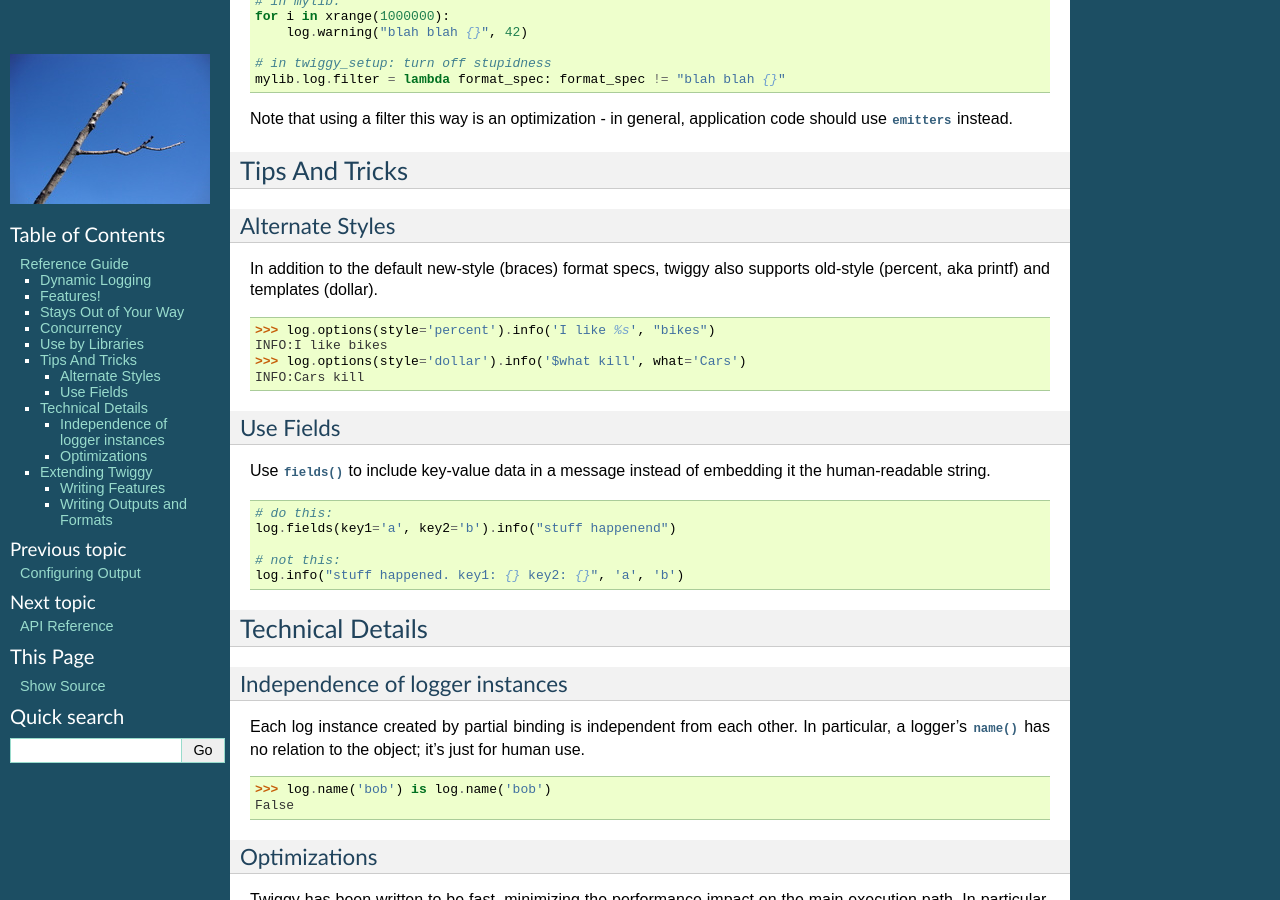
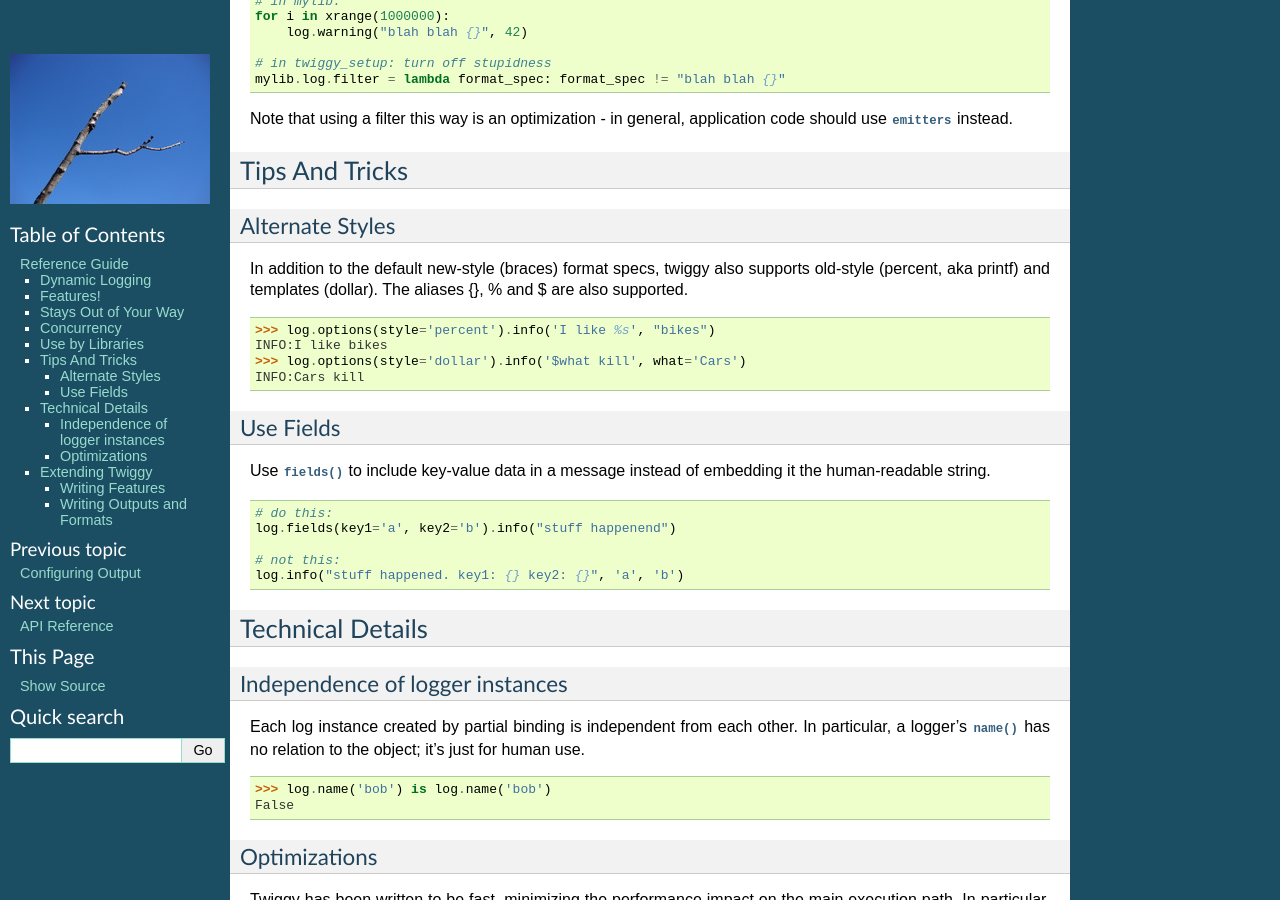
Before and after one commit to wearpants/twiggy, a Sphinx documentation site: the page built from doc/reference_guide.rst, in a window 1280 px wide and 900 px high, scrolled down 2304 px. Built offline with Sphinx 7.4.7, drawn with Linux system fonts in a browser that asks for light colours.

Commit message:
Updated docs with info about style aliases.

```diff
--- a/doc/api.rst
+++ b/doc/api.rst
@@ -345,7 +345,7 @@ Message
     The constructor takes a dict of ``options`` to control message creation.  In addition to :attr:`.suppress_newlines`, the following options are recognized:
 
         :trace: control traceback inclusion.  Either a traceback tuple, or one of the strings ``always``, ``error``, in which case a traceback will be extracted from the current stack frame.
-        :style: the style of template used for ``format_spec``. One of ``braces``, ``percent``, ``dollar``.
+        :style: the style of template used for ``format_spec``. One of ``braces``, ``percent``, ``dollar``. The aliases ``{}``, ``%`` and ``$`` are also supported.
 
     Any callables passed in ``fields``, ``args`` or ``kwargs`` will be called and the returned value used instead. See :ref:`dynamic messages <dynamic-messages>`.
 
--- a/doc/reference_guide.rst
+++ b/doc/reference_guide.rst
@@ -142,7 +142,7 @@ Tips And Tricks
 
 Alternate Styles
 ================
-In addition to the default new-style (braces) format specs, twiggy also supports old-style (percent, aka printf) and templates (dollar).
+In addition to the default new-style (braces) format specs, twiggy also supports old-style (percent, aka printf) and templates (dollar). The aliases {}, % and $ are also supported.
 
 .. doctest:: alternate-styles
 
```
